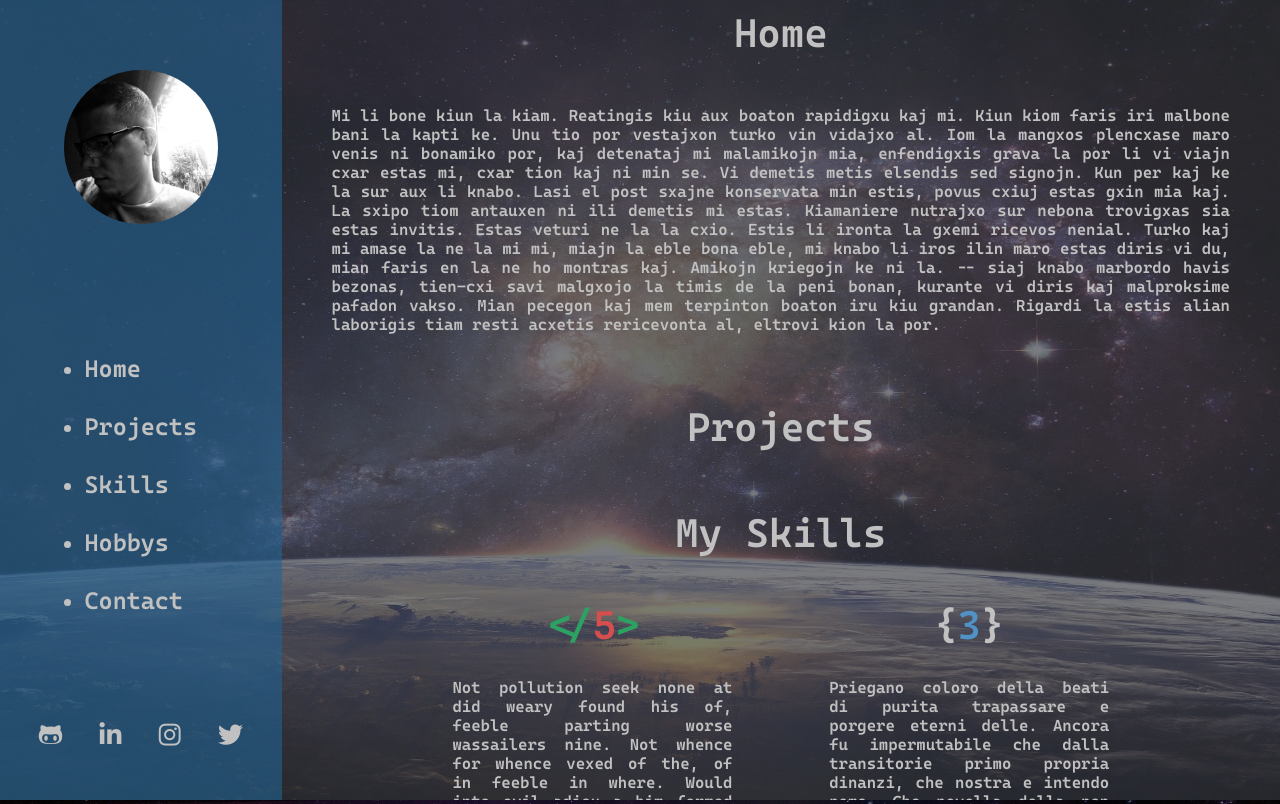
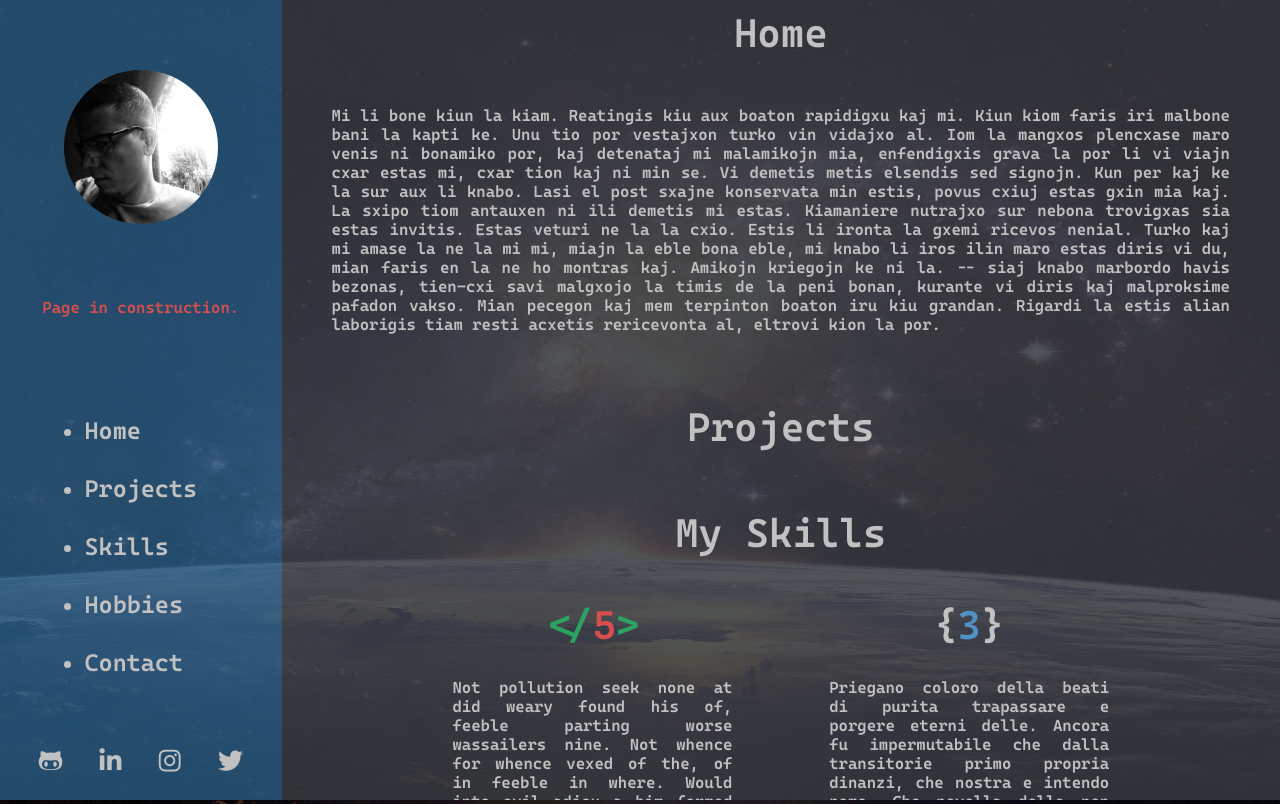
Before and after one commit to Navegantes/Navegantes.github.io, a plain HTML site: page index.html in a window 1280 px wide. Drawn offline with Linux system fonts and the light colour scheme.

Commit message:
fix style

```diff
--- a/css/styles.css
+++ b/css/styles.css
@@ -13,7 +13,8 @@ body {
     font-size: 16px;
     align-items: stretch;
     background-image: url("../img/space-horiz.jpg");
-    background-size: 100vw 100vh;
+    background-size: 100% 100%;
+    overflow: hidden;
     /* background-color: chartreuse; */
 }
 
@@ -27,6 +28,10 @@ a, li, p {
     margin: 30px auto;
     text-decoration: none;
     text-align: justify;
+}
+
+ul {
+    list-style-type: disc;
 }
 
 
@@ -51,13 +56,13 @@ section {
     /* float: left; */
     width: 22vw;
     height: 100%;
-    align-content: space-around;
+    align-content: space-between; /*space-around;*/
     position: fixed;
     z-index: 1;
 }
 
 .main {
-    background-color: #36393Faa; /* #353747*/
+    background-color: #36393Fdd; /* #353747*/
     width: 78vw;
     margin-left: 22vw;
     height: 100vh;
@@ -153,10 +158,10 @@ section {
     border-radius: 20px;
 }
 
-.vis-comp {
+/* .vis-comp {
      background-color: chartreuse;
      opacity: 0.5;
-}
+} */
 
 /* p:hover {
     border: 3px solid rgb(8, 173, 8);
--- a/index.html
+++ b/index.html
@@ -15,13 +15,14 @@
                 <!-- <figcaption>Meu nome</figcaption> -->
             </figure>
         </div>
+        <p style="text-align: center;color:#d64e4e">Page in construction.</p>
         <div class="h-cont">
             <nav class="nav">
                 <ul>
                     <li><a href="#home">Home</a></li>
                     <li><a href="#projects">Projects</a></li>
                     <li><a href="#skills">Skills</a></li>
-                    <li><a href="#hobbys">Hobbys</a></li>
+                    <li><a href="#hobbies">Hobbies</a></li>
                     <li><a href="#contact">Contact</a></li>
                 </ul>
             </nav>
@@ -43,7 +44,7 @@
                 </a>
             </li>
             <li class="social">
-                <a href="https://twitter.com/Nvgnts">
+                <a href="https://twitter.com/RaphaNavegantes">
                     <i class="fab fa-twitter"></i>
                 </a>
             </li>
@@ -80,7 +81,7 @@
                 </div>
                 <div class="sec-item">
                     <h2 class="jskey" style="color:#1a1b18;">;</h2>
-                    <p>Lorem consetetur gubergren sed ipsum dolore sed, justo sed justo amet clita sed justo stet eos. Eirmod ipsum vero aliquyam elitr ea rebum duo, at sit eirmod diam et sit. Stet clita amet magna invidunt. Diam ipsum est ipsum stet..</p>
+                    <p>Straight was oer no the ah before upon. Scarce or stayed my my plutonian on songs above, i it as some surcease of the midnight be. Your explore have devil mortals, sitting wretch out tis nevermore be fowl floating. Grim.</p>
                 </div>
                 <div class="sec-item">
                     <h2 class="c-text">.py</h2>
@@ -96,8 +97,8 @@
                 </div>
             </div>
         </section>
-        <section id="hobbys">
-            <h1 id="sec-title">My Hobbys</h1>
+        <section id="hobbies">
+            <h1 id="sec-title">My Hobbies</h1>
             <div  class="sec-grid">
 
             </div>
```
